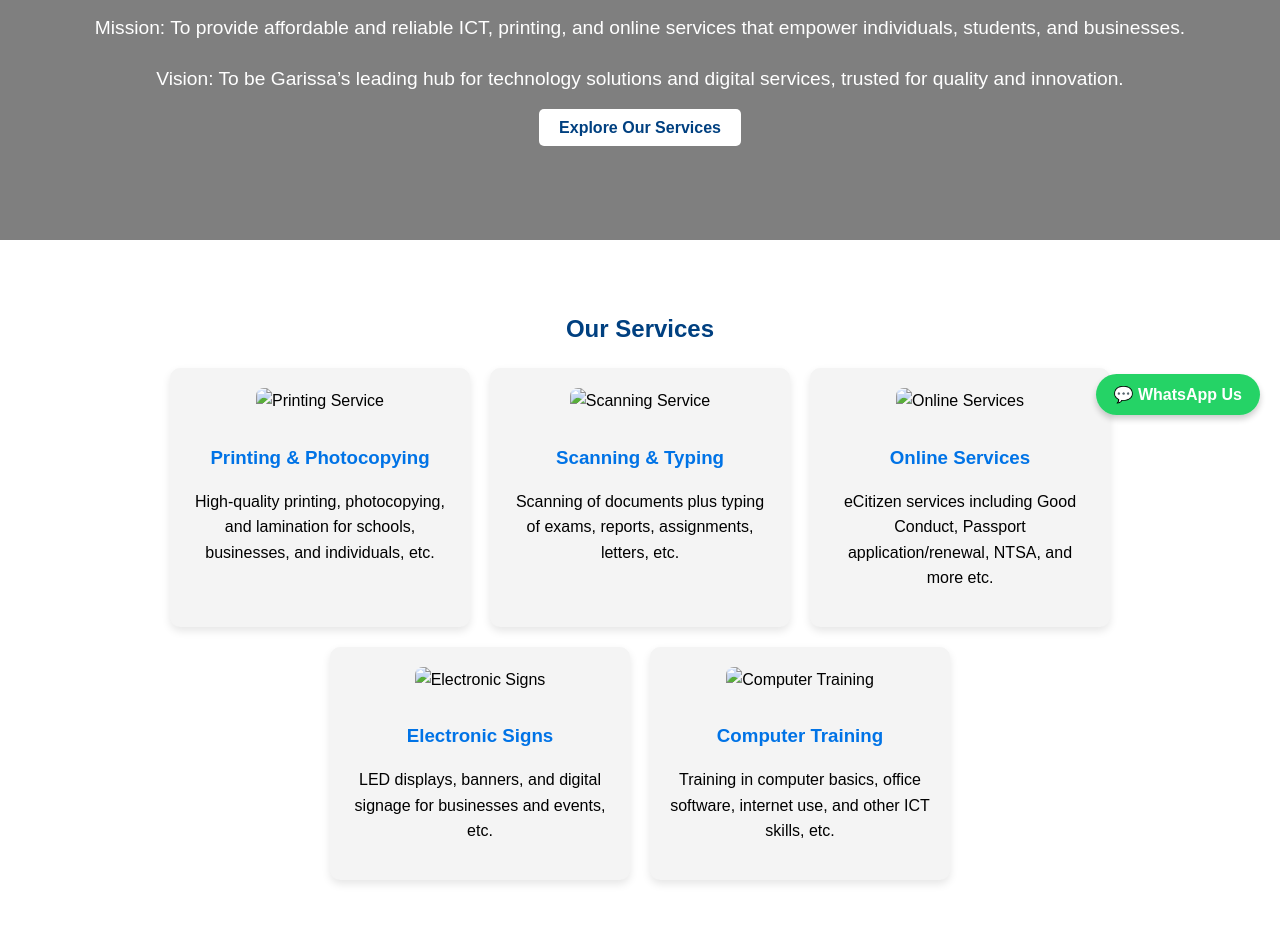
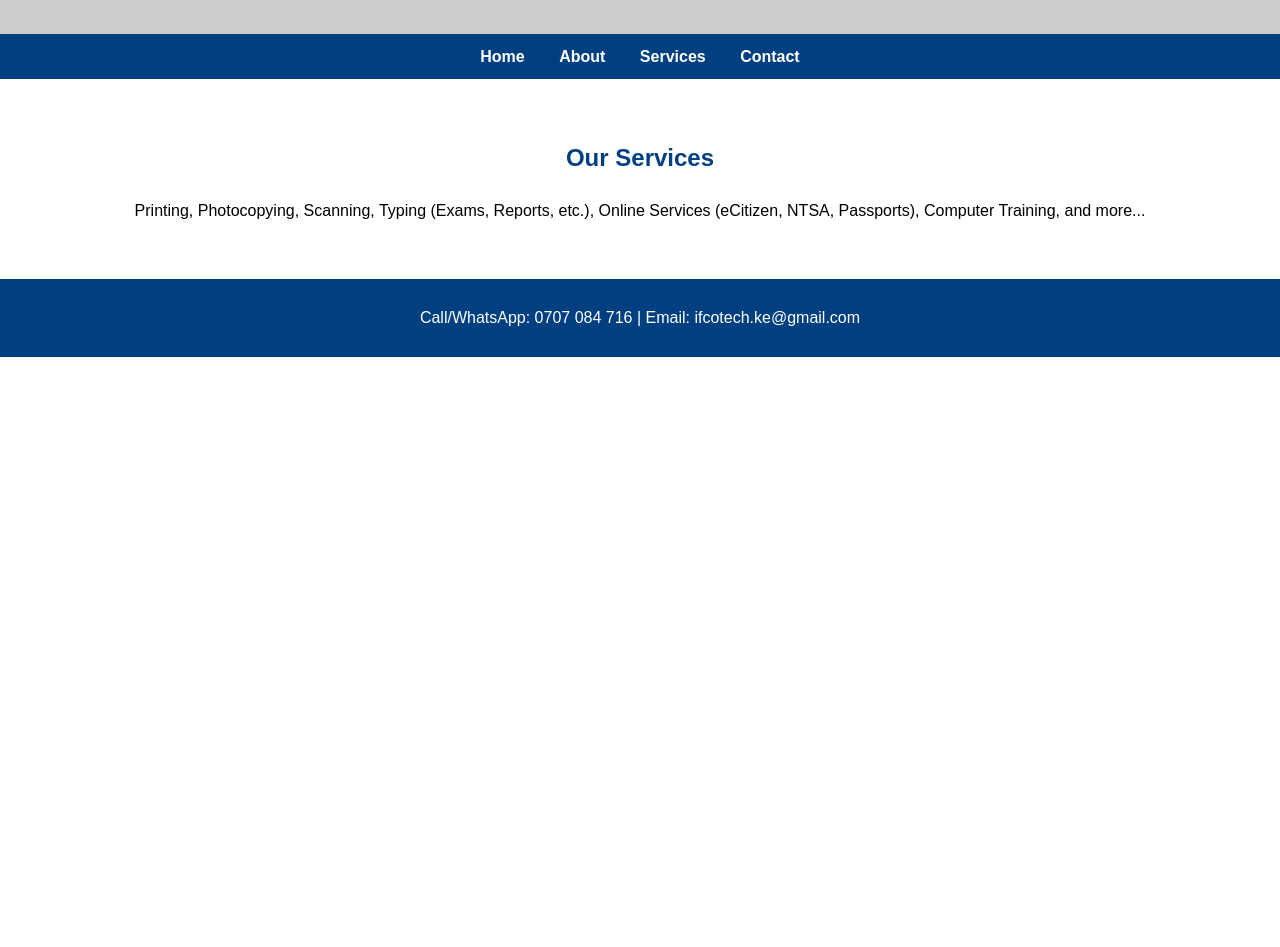
Before and after one commit to IfCoTech/ifcotech.github.io, a plain HTML site: page index.html in a window 1280 px wide. Shown: the part 372-1319 px from the top of the page. After the commit the page ends 800 px from the top, so only its background shows below. Drawn offline with Linux system fonts and the light colour scheme; placeholder pictures from the web are drawn by us.

Commit message:
Update index.html

```diff
--- a/index.html
+++ b/index.html
@@ -3,137 +3,114 @@
 <head>
   <meta charset="UTF-8">
   <meta name="viewport" content="width=device-width, initial-scale=1.0">
-  <title>IfCoTech – Technology & Printing Solutions</title>
+  <title>IfCoTech - Home</title>
+
   <style>
-    body { margin: 0; font-family: Arial, sans-serif; line-height: 1.6; }
+    body {
+      margin: 0;
+      font-family: Arial, sans-serif;
+      line-height: 1.6;
+    }
+
+    /* Top Welcome Bar */
     .topbar {
-  background: white;       /* background color */
-  color: #004080;          /* text color (blue) */
-  padding: 5px 20px;       /* space inside */
-  font-size: 14px;         /* text size */
-  text-align: left;        /* align to left */
-  font-weight: bold;       /* bold text */
+      background: white;
+      color: #004080;
+      padding: 5px 20px;
+      font-size: 14px;
+      text-align: left;
+      font-weight: bold;
     }
-    header { background: #004080; color: white; padding: 15px 20px; display: flex; align-items: center; justify-content: space-between; }
-    header img { height: 50px; }
-    nav a { color: white; text-decoration: none; margin: 0 15px; font-weight: bold; }
-    nav a:hover { text-decoration: underline; }
 
-    /* Hero Section with background image */
-    .hero {
-      background: url("images/banner.jpg") no-repeat center center/cover; /* Replace banner.jpg with your own image */
+    /* Hero Banner */
+    header {
+      background: url('https://via.placeholder.com/1200x400') no-repeat center center/cover;
+      color: white;
+      padding: 80px 20px;
+      text-align: center;
+    }
+
+    header h1 {
+      font-size: 50px;
+      margin-bottom: 10px;
+    }
+
+    header p {
+      font-size: 20px;
+    }
+
+    /* Navigation */
+    nav {
+      background: #004080;
+      padding: 10px;
+      text-align: center;
+    }
+
+    nav a {
+      color: white;
+      margin: 0 15px;
+      text-decoration: none;
+      font-weight: bold;
+    }
+
+    nav a:hover {
+      text-decoration: underline;
+    }
+
+    /* Content Section */
+    section {
+      padding: 40px 20px;
+      text-align: center;
+    }
+
+    section h2 {
+      color: #004080;
+    }
+
+    /* Footer */
+    footer {
+      background: #004080;
       color: white;
       text-align: center;
-      padding: 100px 20px;
-      position: relative;
+      padding: 10px;
     }
-
-    /* Dark overlay for readability */
-    .hero::before {
-      content: "";
-      position: absolute;
-      top: 0; left: 0; right: 0; bottom: 0;
-      background: rgba(0,0,0,0.5); /* semi-transparent black */
-    }
-    .hero h1, .hero p, .hero a {
-      position: relative;
-      z-index: 1;
-    }
-
-    .hero h1 { font-size: 2.5em; margin-bottom: 10px; }
-    .hero p { font-size: 1.2em; margin-bottom: 20px; }
-    .hero a { background: white; color: #004080; padding: 10px 20px; text-decoration: none; border-radius: 5px; font-weight: bold; }
-
-    section { padding: 50px 20px; text-align: center; }
-    h2 { color: #004080; margin-bottom: 20px; }
-
-    .services { display: flex; flex-wrap: wrap; justify-content: center; gap: 20px; }
-    .service { background: #f4f4f4; padding: 20px; width: 260px; border-radius: 10px; box-shadow: 0 4px 8px rgba(0,0,0,0.1); }
-    .service img { width: 100%; border-radius: 8px; margin-bottom: 10px; }
-    .service h3 { color: #0073e6; margin-bottom: 10px; }
-
-    footer { background: #004080; color: white; text-align: center; padding: 20px; margin-top: 30px; }
-    footer a { color: #ffcc00; text-decoration: none; }
-    footer a:hover { text-decoration: underline; }
-
-    /* WhatsApp button */
-    .whatsapp { position: fixed; bottom: 20px; right: 20px; }
-    .whatsapp a { background: #25d366; color: white; padding: 12px 18px; border-radius: 50px; text-decoration: none; font-weight: bold; box-shadow: 0 4px 6px rgba(0,0,0,0.2); }
   </style>
 </head>
 <body>
+
+  <!-- Top Welcome Bar -->
   <div class="topbar">
     <p>Welcome to IfCoTech</p>
   </div>
-  <!-- Header -->
+
+  <!-- Hero Banner -->
   <header>
-    <div style="display: flex; align-items: center;">
-      <h2>IfCoTech</h2>
-    </div>
+    <h1>IfCoTech</h1>
+    <p>Printing | Online Services | Training | Cyber Solutions</p>
+  </header>
+
+  <!-- Navigation -->
   <nav>
     <a href="index.html">Home</a>
     <a href="about.html">About</a>
     <a href="services.html">Services</a>
     <a href="contact.html">Contact</a>
   </nav>
-  </header>
 
-  <!-- Hero Section -->
-  <section class="hero">
-    <h1>Empowering You with Technology & Printing Solutions</h1>
-    <p>Mission: To provide affordable and reliable ICT, printing, and online services that empower individuals, students, and businesses.</p>
-    <p>Vision: To be Garissa’s leading hub for technology solutions and digital services, trusted for quality and innovation.</p>
-    <a href="#services">Explore Our Services</a>
-  </section>
-
-  <!-- Services Section -->
-  <section id="services">
+  <!-- Content Section -->
+  <section>
     <h2>Our Services</h2>
-    <div class="services">
-
-      <div class="service">
-        <img src="images/printing.jpg" alt="Printing Service"> <!-- Add your service image -->
-        <h3>Printing & Photocopying</h3>
-        <p>High-quality printing, photocopying, and lamination for schools, businesses, and individuals, etc.</p>
-      </div>
-
-      <div class="service">
-        <img src="images/scanning.jpg" alt="Scanning Service"> <!-- Add your service image -->
-        <h3>Scanning & Typing</h3>
-        <p>Scanning of documents plus typing of exams, reports, assignments, letters, etc.</p>
-      </div>
-
-      <div class="service">
-        <img src="images/online.jpg" alt="Online Services"> <!-- Add your service image -->
-        <h3>Online Services</h3>
-        <p>eCitizen services including Good Conduct, Passport application/renewal, NTSA, and more etc.</p>
-      </div>
-
-      <div class="service">
-        <img src="images/signs.jpg" alt="Electronic Signs"> <!-- Add your service image -->
-        <h3>Electronic Signs</h3>
-        <p>LED displays, banners, and digital signage for businesses and events, etc.</p>
-      </div>
-
-      <div class="service">
-        <img src="images/training.jpg" alt="Computer Training"> <!-- Add your service image -->
-        <h3>Computer Training</h3>
-        <p>Training in computer basics, office software, internet use, and other ICT skills, etc.</p>
-      </div>
-
-    </div>
+    <p>
+      Printing, Photocopying, Scanning, Typing (Exams, Reports, etc.),
+      Online Services (eCitizen, NTSA, Passports),
+      Computer Training, and more...
+    </p>
   </section>
 
   <!-- Footer -->
   <footer>
-    <p>📞 Phone: +254707084716 | 📧 Email: <a href="mailto:ifcotech.ke@gmail.com">ifcotech.ke@gmail.com</a></p>
-    <p>&copy; 2025 IfCoTech. All Rights Reserved.</p>
+    <p>Call/WhatsApp: 0707 084 716 | Email: ifcotech.ke@gmail.com</p>
   </footer>
-
-  <!-- WhatsApp Button -->
-  <div class="whatsapp">
-    <a href="https://wa.me/254707084716" target="_blank">💬 WhatsApp Us</a>
-  </div>
 
 </body>
 </html>
```
Lines whose indentation alone changed are shown as unchanged.
